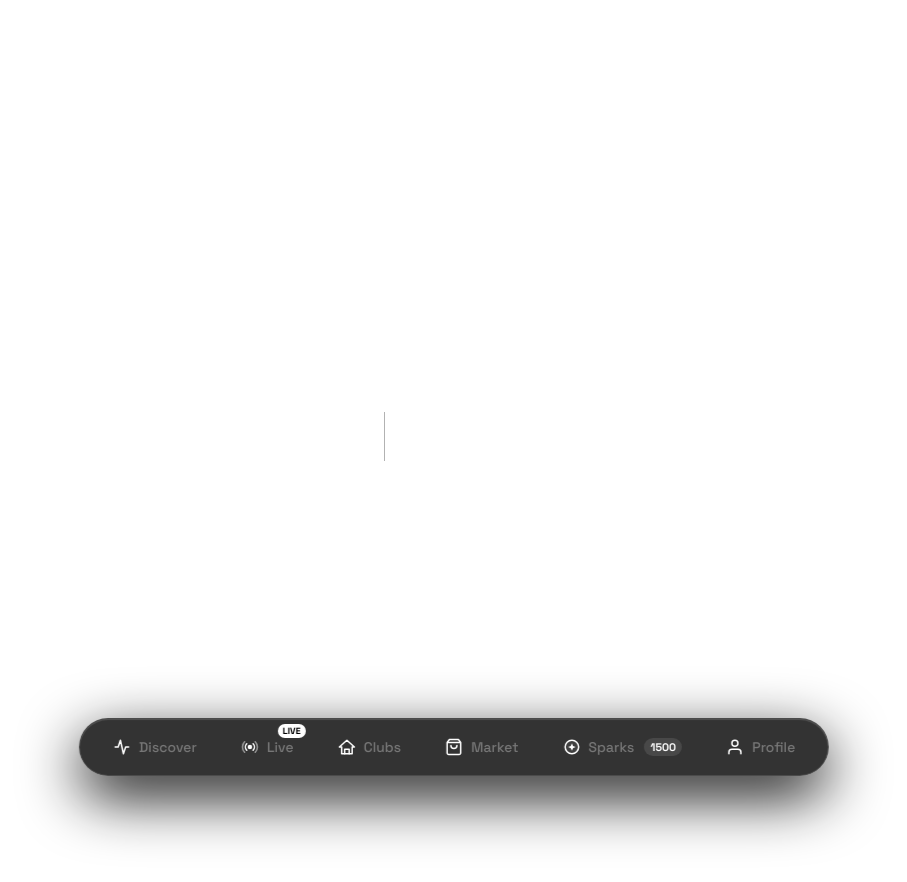
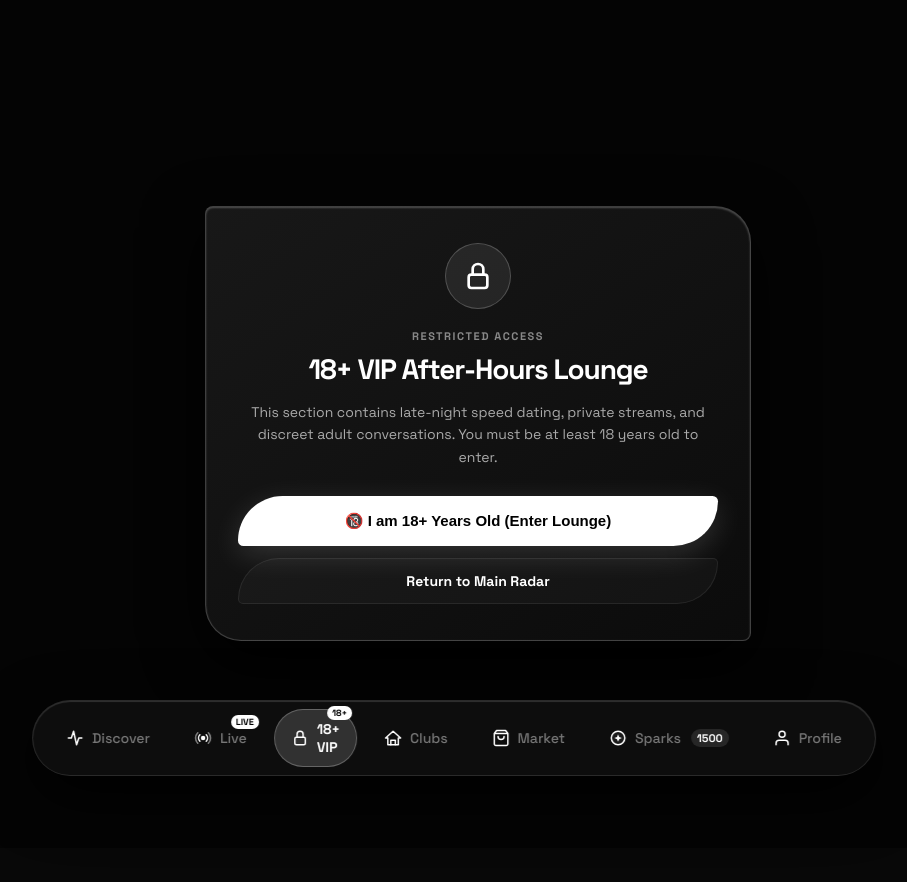
Before and after one commit to gauravpatkotwar/pulse-dating-app, a Next.js app: page /adult in a window 1280 px wide. Before the commit this address had no page. Shown: the top 882 px of the page, without its empty margins (186-1093 px from the left). After the commit the page ends 840 px from the top, so only its background shows below. Built offline with nearby package versions, Linux system fonts and the light colour scheme.

Commit message:
feat: build 18+ VIP After-Hours Lounge with Age Verification Gate and Incognito Privacy Controls

```diff
--- /dev/null
+++ b/src/app/adult/page.tsx
@@ -0,0 +1,184 @@
+"use client";
+
+import React, { useState } from "react";
+import Link from "next/link";
+import { useRouter } from "next/navigation";
+import { useAppContext } from "../context/AppContext";
+import { AvatarFemale, AvatarMale, VerifiedBadgeIcon, VideoIcon, GiftCrownIcon, LockIcon } from "../components/Icons";
+
+interface AdultRoom {
+  id: string;
+  title: string;
+  host: string;
+  age: number;
+  gender: "Female" | "Male";
+  viewers: number;
+  sparksRequired: number;
+  tags: string[];
+}
+
+const adultRooms: AdultRoom[] = [
+  { id: "a1", title: "Midnight Whispers & Wine 🍷", host: "Elena V.", age: 25, gender: "Female", viewers: 184, sparksRequired: 50, tags: ["18+ Chill", "Late Night", "VIP"] },
+  { id: "a2", title: "Private 1-on-1 Speed Dating 🔒", host: "Sophia R.", age: 24, gender: "Female", viewers: 92, sparksRequired: 100, tags: ["Speed Date", "Private"] },
+  { id: "a3", title: "Deep Conversations & Cocktails 🍸", host: "Alex M.", age: 28, gender: "Male", viewers: 140, sparksRequired: 40, tags: ["Romance", "18+ Only"] },
+  { id: "a4", title: "Exclusive After-Hours Club 🎉", host: "Priya K.", age: 24, gender: "Female", viewers: 310, sparksRequired: 150, tags: ["Party", "18+ VIP"] },
+];
+
+export default function AdultLoungePage() {
+  const { profile } = useAppContext();
+  const router = useRouter();
+  const [isAgeVerified, setIsAgeVerified] = useState(false);
+  const [incognitoMode, setIncognitoMode] = useState(false);
+
+  const handleEnterRoom = (room: AdultRoom) => {
+    const roomId = `lounge-${room.id}`;
+    router.push(`/call/${roomId}`);
+  };
+
+  return (
+    <div style={{ minHeight: "80vh", padding: "12px 0" }}>
+      {/* Age Verification Gate Modal */}
+      {!isAgeVerified ? (
+        <div style={{
+          position: "fixed",
+          top: 0,
+          left: 0,
+          width: "100vw",
+          height: "100vh",
+          background: "rgba(5, 5, 5, 0.95)",
+          backdropFilter: "blur(20px)",
+          zIndex: 1000,
+          display: "flex",
+          alignItems: "center",
+          justifyContent: "center",
+          padding: "24px"
+        }}>
+          <div className="glass-panel glass-panel-vip animate-fade-in" style={{ maxWidth: "480px", textAlign: "center", padding: "36px 32px" }}>
+            <div style={{ width: "64px", height: "64px", borderRadius: "50%", background: "rgba(255, 255, 255, 0.08)", border: "1px solid rgba(255, 255, 255, 0.2)", display: "flex", alignItems: "center", justifyContent: "center", margin: "0 auto 20px" }}>
+              <LockIcon size={32} />
+            </div>
+
+            <div style={{ fontSize: "11px", fontWeight: 800, color: "#888888", letterSpacing: "0.14em", marginBottom: "8px" }}>
+              RESTRICTED ACCESS
+            </div>
+            <h2 style={{ fontSize: "28px", margin: "0 0 12px 0" }}>18+ VIP After-Hours Lounge</h2>
+            <p style={{ fontSize: "14px", color: "#AAAAAA", lineHeight: "1.6", marginBottom: "28px" }}>
+              This section contains late-night speed dating, private streams, and discreet adult conversations. You must be at least 18 years old to enter.
+            </p>
+
+            <div style={{ display: "flex", flexDirection: "column", gap: "12px" }}>
+              <button
+                onClick={() => setIsAgeVerified(true)}
+                className="btn-primary"
+                style={{ width: "100%", padding: "16px", fontSize: "15px" }}
+              >
+                🔞 I am 18+ Years Old (Enter Lounge)
+              </button>
+
+              <Link href="/" className="btn-outline" style={{ textAlign: "center", textDecoration: "none", width: "100%", boxSizing: "border-box" }}>
+                Return to Main Radar
+              </Link>
+            </div>
+          </div>
+        </div>
+      ) : (
+        /* Verified 18+ VIP Lounge Dashboard */
+        <div style={{ display: "flex", flexDirection: "column", gap: "32px" }}>
+
+          {/* Header Banner */}
+          <div className="glass-panel glass-panel-vip animate-fade-in" style={{ padding: "32px", display: "flex", justifyContent: "space-between", alignItems: "center", flexWrap: "wrap", gap: "20px" }}>
+            <div>
+              <div style={{ display: "flex", alignItems: "center", gap: "10px", marginBottom: "8px" }}>
+                <span style={{ background: "rgba(255, 255, 255, 0.15)", padding: "4px 12px", borderRadius: "100px", fontSize: "11px", fontWeight: 800, border: "1px solid rgba(255, 255, 255, 0.25)" }}>
+                  🔞 18+ AGE VERIFIED
+                </span>
+                <span style={{ color: "#888888", fontSize: "12px" }}>Discreet & Encrypted</span>
+              </div>
+              <h1 style={{ fontSize: "32px", margin: "0 0 6px 0" }}>VIP After-Hours Lounge</h1>
+              <p style={{ fontSize: "14px", color: "#888888", margin: 0 }}>
+                Exclusive late-night adult speed dating, private video calls, and incognito matchmaking.
+              </p>
+            </div>
+
+            {/* Incognito & Privacy Controls */}
+            <div style={{ display: "flex", alignItems: "center", gap: "16px" }}>
+              <div style={{ textAlign: "right" }}>
+                <div style={{ fontSize: "13px", fontWeight: 700, color: "#FFFFFF" }}>Incognito Mode</div>
+                <div style={{ fontSize: "11px", color: "#888888" }}>{incognitoMode ? "Profile Hidden from Public" : "Profile Visible"}</div>
+              </div>
+
+              <button
+                onClick={() => setIncognitoMode(!incognitoMode)}
+                className="btn-outline"
+                style={{
+                  borderRadius: "100px",
+                  padding: "8px 18px",
+                  fontSize: "12px",
+                  background: incognitoMode ? "#FFFFFF" : "rgba(255,255,255,0.05)",
+                  color: incognitoMode ? "#000000" : "#FFFFFF",
+                  borderColor: incognitoMode ? "#FFFFFF" : "var(--card-border)",
+                  fontWeight: incognitoMode ? 800 : 600
+                }}
+              >
+                {incognitoMode ? "🔒 Incognito Active" : "👁️ Go Incognito"}
+              </button>
+            </div>
+          </div>
+
+          {/* Active 18+ Private Rooms Grid */}
+          <div>
+            <div style={{ display: "flex", justifyContent: "space-between", alignItems: "center", marginBottom: "16px" }}>
+              <h2 style={{ fontSize: "20px", margin: 0 }}>🔥 Live 18+ After-Hours Rooms</h2>
+              <div style={{ fontSize: "12px", color: "#888888" }}>{adultRooms.length} Active Private Streams</div>
+            </div>
+
+            <div style={{ display: "grid", gridTemplateColumns: "repeat(auto-fill, minmax(300px, 1fr))", gap: "20px" }}>
+              {adultRooms.map((room) => (
+                <div key={room.id} className="glass-panel glass-panel-vip animate-fade-in" style={{ padding: "24px", display: "flex", flexDirection: "column", justifyContent: "space-between", height: "220px" }}>
+                  <div>
+                    <div style={{ display: "flex", justifyContent: "space-between", alignItems: "flex-start", marginBottom: "12px" }}>
+                      <div style={{ display: "flex", alignItems: "center", gap: "10px" }}>
+                        <div style={{ width: "36px", height: "36px", borderRadius: "50%", background: "#000", border: "1px solid rgba(255,255,255,0.3)", display: "flex", alignItems: "center", justifyContent: "center" }}>
+                          {room.gender === "Female" ? <AvatarFemale size={20} /> : <AvatarMale size={20} />}
+                        </div>
+                        <div>
+                          <div style={{ fontSize: "14px", fontWeight: 800, color: "#FFFFFF", display: "flex", alignItems: "center", gap: "4px" }}>
+                            {room.host}, {room.age}
+                            <VerifiedBadgeIcon size={12} />
+                          </div>
+                          <div style={{ fontSize: "11px", color: "#888888" }}>🔴 {room.viewers} watching</div>
+                        </div>
+                      </div>
+
+                      <span style={{ fontSize: "11px", fontWeight: 800, color: "#FFFFFF", background: "rgba(255,255,255,0.1)", padding: "4px 10px", borderRadius: "100px", border: "1px solid rgba(255,255,255,0.2)" }}>
+                        {room.sparksRequired} Sparks
+                      </span>
+                    </div>
+
+                    <h3 style={{ fontSize: "16px", margin: "0 0 10px 0", color: "#FFFFFF" }}>{room.title}</h3>
+
+                    <div style={{ display: "flex", gap: "6px", flexWrap: "wrap" }}>
+                      {room.tags.map((t, idx) => (
+                        <span key={idx} style={{ fontSize: "10px", color: "#888888", background: "rgba(255,255,255,0.04)", padding: "2px 8px", borderRadius: "4px", border: "1px solid rgba(255,255,255,0.08)" }}>
+                          #{t}
+                        </span>
+                      ))}
+                    </div>
+                  </div>
+
+                  <button
+                    onClick={() => handleEnterRoom(room)}
+                    className="btn-primary"
+                    style={{ width: "100%", padding: "10px", fontSize: "13px" }}
+                  >
+                    <VideoIcon size={14} color="#000" /> Join Private Room
+                  </button>
+                </div>
+              ))}
+            </div>
+          </div>
+        </div>
+      )}
+    </div>
+  );
+}
--- a/src/app/components/FloatingDock.tsx
+++ b/src/app/components/FloatingDock.tsx
@@ -11,7 +11,8 @@ import {
   MarketIcon,
   SparksIcon,
   ProfileIcon,
-  CurrencyCoinIcon
+  CurrencyCoinIcon,
+  LockIcon
 } from "./Icons";
 
 export default function FloatingDock() {
@@ -22,6 +23,7 @@ export default function FloatingDock() {
   const dockItems = [
     { label: "Discover", href: "/", icon: <DiscoverIcon size={18} /> },
     { label: "Live", href: "/live", icon: <LiveIcon size={18} />, badge: "LIVE" },
+    { label: "18+ VIP", href: "/adult", icon: <LockIcon size={18} />, badge: "18+" },
     { label: "Clubs", href: "/clubs", icon: <ClubsIcon size={18} /> },
     { label: "Market", href: "/marketplace", icon: <MarketIcon size={18} /> },
     { label: "Sparks", href: "/checkout", icon: <CurrencyCoinIcon size={18} />, value: `${profile?.tokens || 0}` },
--- a/src/app/components/Icons.tsx
+++ b/src/app/components/Icons.tsx
@@ -232,3 +232,12 @@ export function WebsiteIcon({ size = 18, color = "#FFFFFF" }: IconProps) {
     </svg>
   );
 }
+
+export function LockIcon({ size = 18, color = "#FFFFFF" }: IconProps) {
+  return (
+    <svg width={size} height={size} viewBox="0 0 24 24" fill="none" xmlns="http://www.w3.org/2000/svg">
+      <rect x="5" y="11" width="14" height="10" rx="2" stroke={color} strokeWidth="2" />
+      <path d="M8 11V7C8 4.79086 9.79086 3 12 3C14.2091 3 16 4.79086 16 7V11" stroke={color} strokeWidth="2" strokeLinecap="round" />
+    </svg>
+  );
+}
```
